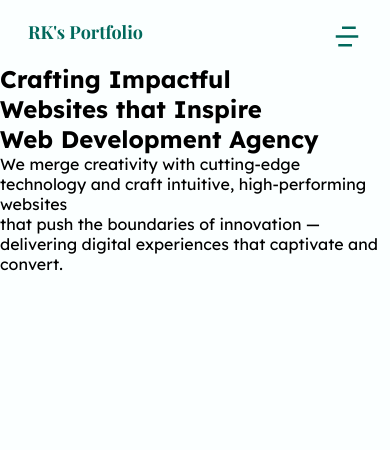
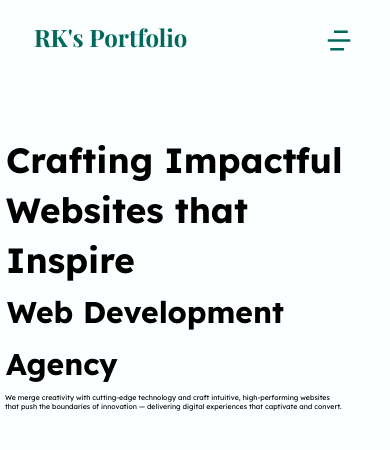
Before and after one commit to khatrimrehan/new-portfolio, a plain HTML site: page index.html in a window 390 px wide. Drawn offline with nearby package versions, Linux system fonts and the light colour scheme; a web font is replaced by a local one.

Commit message:
Update media-query.css

```diff
--- a/media-query.css
+++ b/media-query.css
@@ -1,37 +1,73 @@
-@media only screen and (max-width: 1500px) {
-   nav .navbar .menu ul li{
+@media only screen and (max-width: 1060px) {
+  * {
+    padding: 1px;
+  }
+
+  nav{
+    padding-top: 10px;
+  }
+
+ .navbar  .text{
+    font-size: 24px;
+  }
+
+  .home {
+    padding-top: 40px;
+  }
+
+  p {
+    font-size: 12px;
+  }
+
+  nav .navbar .menu ul {
     display: none;
   }
 
+  .button-36 {
+    display: none;
   }
-@media only screen and (max-width: 1050px){
-    nav .navbar{
-    padding: 0 18px;
+
+  i {
+    font-size: 30px;
+    display: block;
+    padding-top: 0.1px;
   }
-   .navbar .text i{
-    font-size: 20px;
+
+  h1 {
+    font-size: 50px;
+    line-height: 60px;
   }
-   nav .thelogo img{
-    width: 20px;
+
+  .text span {
+    font-size: 30px;
+    line-height: 60px;
   }
 }
+
 @media only screen and (max-width: 700px) {
-    .navbar .text{
-        font-size: 18px;
-    }
-    nav{
-      padding: 10px;
+  p {
+    font-size: 10px;
   }
 
+  nav{
+    padding-top: 9px;
   }
-@media (max-width: 768px) {
-  .button-36 {
-    height: 2.8rem;
-    font-size: 12px;
-    display: none;
+
+  h1 {
+    font-size: 35px;
+    line-height: 50px;
   }
-  i{
-    display: block;
+
+  .text span {
     font-size: 30px;
+    line-height: 50px;
+    padding-bottom: 10px;
   }
 }
+
+@media only screen and (max-width: 600px) {
+  p {
+    font-size: 7px;
+    padding-top: 2px;
+  }
+}
```
Lines whose indentation alone changed are shown as unchanged.
